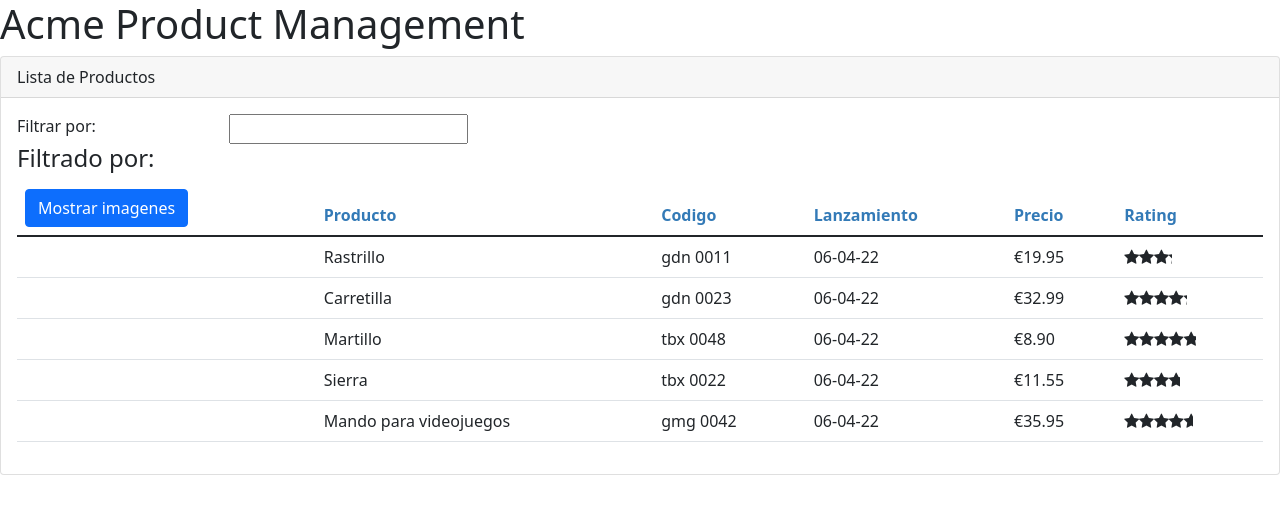
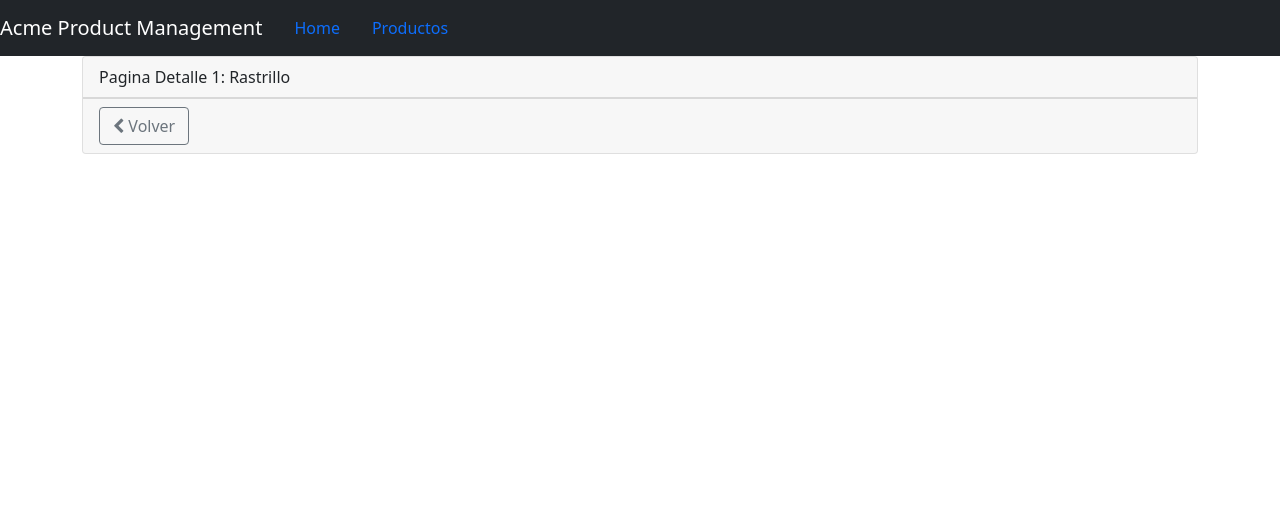
Before and after one commit to DavidPerezVelilla/apm-new-tutorial_angular1-, an Angular app: page /products/1 in a window 1280 px wide. Shown: the top 514 px of the page. Built offline with nearby package versions, Linux system fonts and the light colour scheme.

Commit message:
8º commit

```diff
--- a/src/app/app.component.ts
+++ b/src/app/app.component.ts
@@ -3,8 +3,15 @@ import { Component } from "@angular/core";
 @Component({
   selector: 'pm-root',
   template: `
-  <div><h1>{{pageTitle}}</h1>
-      <pm-products></pm-products>
+  <nav class="navbar navbar-expand navbar-dark bg-dark">
+    <a class="navbar-brand">{{pageTitle}}</a>
+    <ul class="nav nav-pills">
+      <li><a class="nav-link" routerLink="/welcome">Home</a></li>
+      <li><a class="nav-link" routerLink="/products">Productos</a></li>
+    </ul>
+  </nav>
+  <div class="container">
+    <router-outlet></router-outlet>
   </div>
   `
 })
--- /dev/null
+++ b/src/app/home/welcome.component.html
@@ -0,0 +1,20 @@
+<div class="card">
+    <div class="card-header">
+      {{pageTitle}}
+    </div>
+    <div class="card-body">
+      <div class="container-fluid">
+        <div class="text-center">
+          <img src="./assets/images/logo.jpg"
+               class="img-responsive center-block"
+               style="max-height:300px;padding-bottom:50px" />
+        </div>
+
+        <div class="text-center">Developed by:</div>
+        <div class="text-center">
+          <h3>David Perez</h3>
+        </div>
+
+      </div>
+    </div>
+</div>
--- /dev/null
+++ b/src/app/home/welcome.component.ts
@@ -0,0 +1,16 @@
+import { Component, OnInit } from '@angular/core';
+
+@Component({
+  selector: 'pm-welcome',
+  templateUrl: './welcome.component.html',
+  styleUrls: ['./welcome.component.css']
+})
+export class WelcomeComponent implements OnInit {
+  pageTitle:string = 'Bienvenido'
+
+  constructor() { }
+
+  ngOnInit(): void {
+  }
+
+}
--- a/src/app/products/product-detail.component.html
+++ b/src/app/products/product-detail.component.html
@@ -1,5 +1,9 @@
 <div class="card">
     <div class="card-header">
-        {{pageTitle}}
+        {{pageTitle + ': '+ product?.productName}}
+    </div>
+    <div class="card-footer">
+        <button class="btn btn-outline-secondary" style="width: 90px" (click)="volver()">
+            <i class="fa fa-chevron-left"></i> Volver</button>
     </div>
 </div>
--- a/src/app/products/product-detail.component.ts
+++ b/src/app/products/product-detail.component.ts
@@ -1,4 +1,6 @@
 import { Component, OnInit } from '@angular/core';
+import { ActivatedRoute, Router } from '@angular/router';
+import { IProduct } from './products';
 
 @Component({
   selector: 'pm-product-detail',
@@ -7,10 +9,26 @@ import { Component, OnInit } from '@angular/core';
 })
 export class ProductDetailComponent implements OnInit {
   pageTitle: string = 'Pagina Detalle'
-
-  constructor() { }
+  product: IProduct | undefined;
+  constructor(private route: ActivatedRoute, private router: Router) { }
 
   ngOnInit(): void {
+    const id = Number(this.route.snapshot.paramMap.get('id'));
+    this.pageTitle += ` ${id}`;
+    this.product ={
+      "productId": 1,
+      "productName": "Rastrillo",
+      "productCode": "GDN-0011",
+      "releaseDate": "06-04-22",
+      "description": "Rastrillo de hojas con mango de madera de 120cm.",
+      "price": 19.95,
+      "starRating": 3.2,
+      "imageUrl": "assets/images/leaf_rake.png"
+    }
+  }
+
+  volver(): void {
+    this.router.navigate(['/products']);
   }
 
 }
--- /dev/null
+++ b/src/app/products/product-detail.guard.ts
@@ -0,0 +1,24 @@
+import { Injectable } from '@angular/core';
+import { ActivatedRouteSnapshot, CanActivate, Router, RouterStateSnapshot, UrlTree } from '@angular/router';
+import { Observable } from 'rxjs';
+
+@Injectable({
+  providedIn: 'root'
+})
+export class ProductDetailGuard implements CanActivate {
+
+  constructor(private router:Router){}
+
+  canActivate(
+    route: ActivatedRouteSnapshot,
+    state: RouterStateSnapshot): Observable<boolean | UrlTree> | Promise<boolean | UrlTree> | boolean | UrlTree {
+      const id = Number(route.paramMap.get('id'));
+      if(isNaN(id) || id < 1){
+        alert('ID de producto no valida');
+        this.router.navigate(['/products']);
+        return false;
+      }
+    return true;
+  }
+
+}
--- a/src/app/products/product-list.component.html
+++ b/src/app/products/product-list.component.html
@@ -41,10 +41,10 @@
                             [style.width.px]="imageWidth"
                             [style.margin.px]="imageMargin">
                         </td>
-                        <td>{{product.productName}}</td>
-                        <td>{{product.productCode | lowercase | convertToSpaces:'-'}}</td>
-                        <td>{{product.releaseDate}}</td>
-                        <td>{{product.price | currency: "EUR" : "symbol" : "1.2-2"}}</td>
+                        <td><a [routerLink]="['/products', product.productId]">{{product.productName}}</a></td>
+                        <td><a [routerLink]="['/products', product.productId]">{{product.productCode | lowercase | convertToSpaces:'-'}}</a></td>
+                        <td><a [routerLink]="['/products', product.productId]">{{product.releaseDate}}</a></td>
+                        <td><a [routerLink]="['/products', product.productId]">{{product.price | currency: "EUR" : "symbol" : "1.2-2"}}</a></td>
                         <td><pm-star [rating]="product.starRating" [name]="product.productName" (ratingClicked)="onRatingClicked($event)"></pm-star></td>
                     </tr>
                 </tbody>
```
Also changed, not shown: src/app/app.module.ts (+15 -1 lines), src/app/home/welcome.component.css (added), 2 other files (tests, documents, lock files or other folders).
